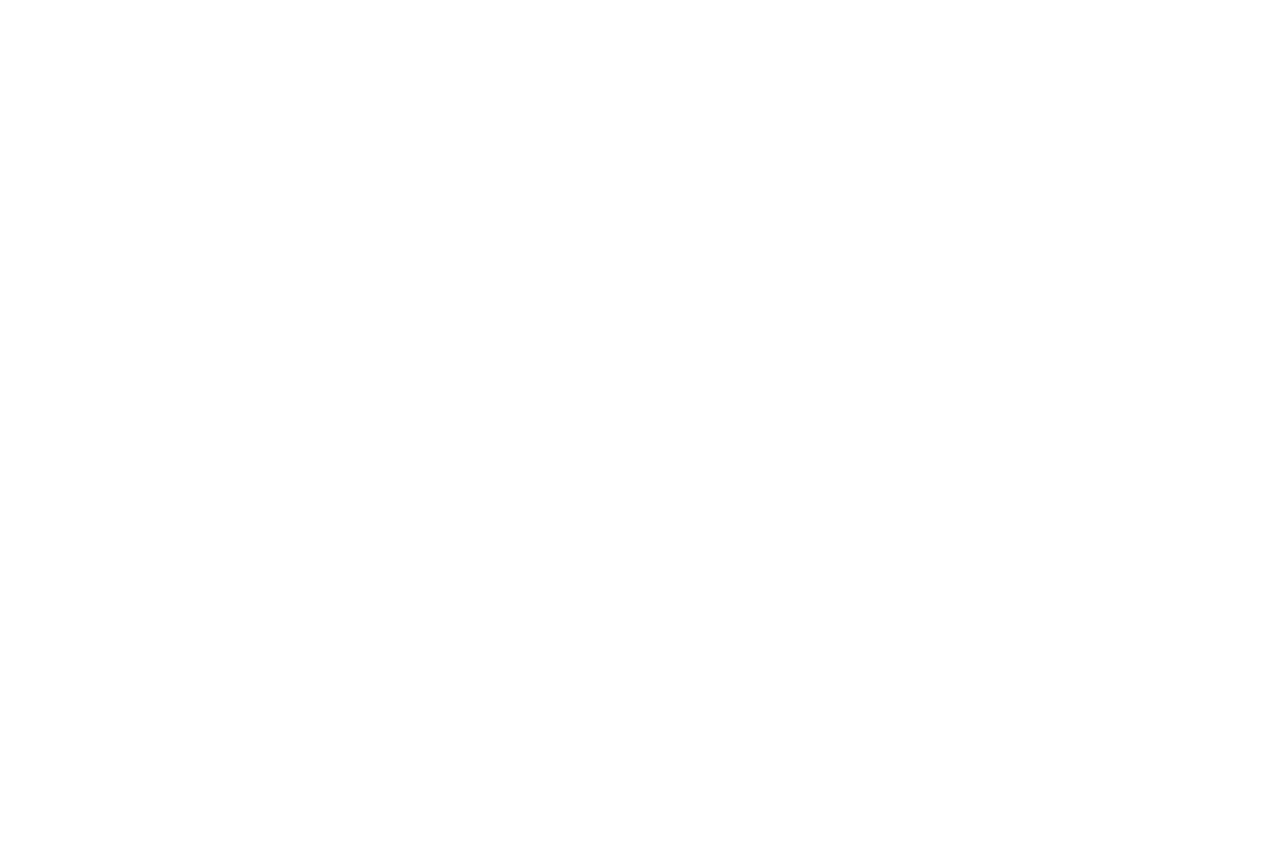
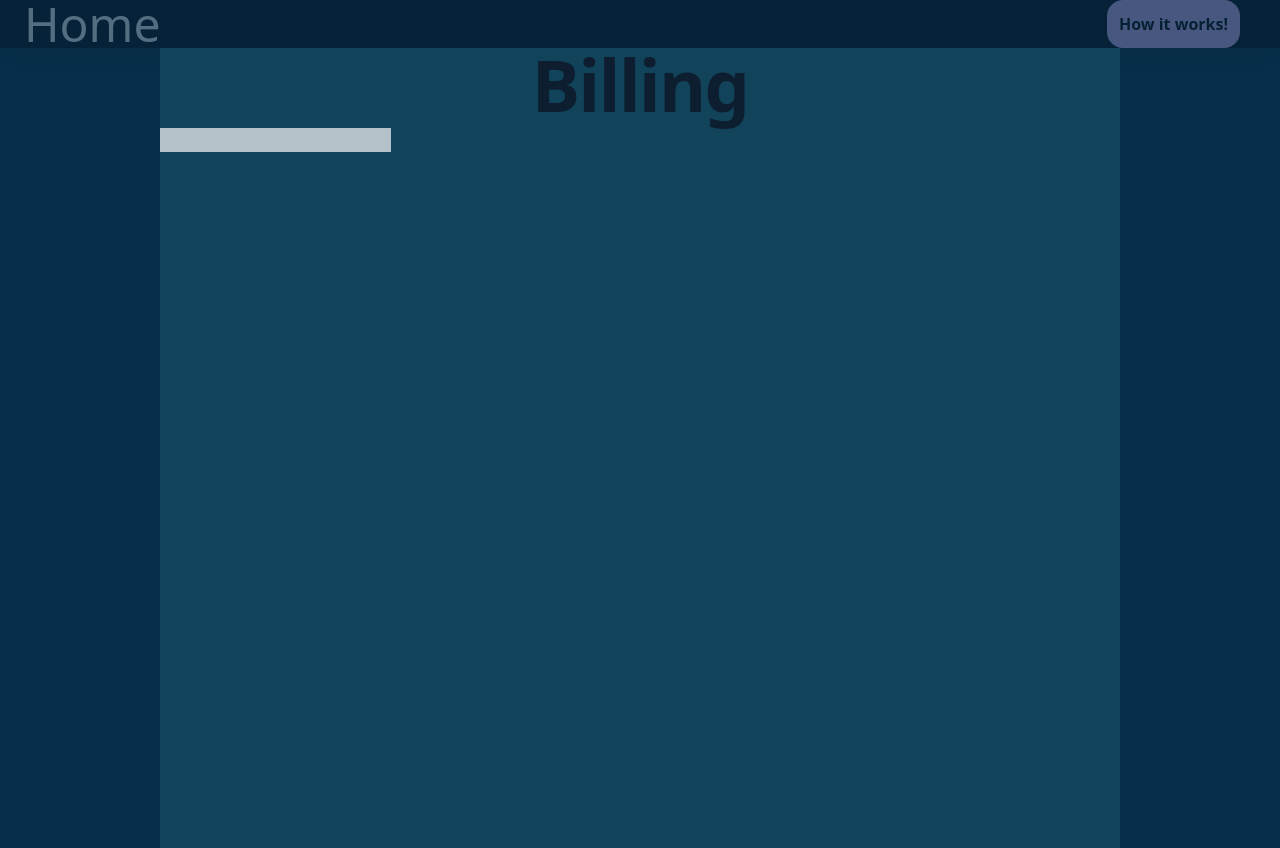
Before and after one commit to msuriya2001/Angular-Agency-, an Angular app: page /Bill in a window 1280 px wide. Before the commit this address led to /. Before the commit the page ends 800 px from the top, so only its background shows below. Built offline with nearby package versions, Linux system fonts and the light colour scheme.

Commit message:
bill componennt is added

```diff
--- a/src/app/app-routing.module.ts
+++ b/src/app/app-routing.module.ts
@@ -4,12 +4,14 @@
 import { SignUPComponent } from './sign-up/sign-up.component';
 import { HomeLandingComponent } from './home-landing/home-landing.component';
 import { AddingProductsComponent } from './adding-products/adding-products.component';
+import { BillComponent } from './bill/bill.component';
 
 const routes: Routes = [
 {path:"", component:LoginComponent},
 {path:"SignUp", component:SignUPComponent},
 {path:"Home", component:HomeLandingComponent},
-{path:"Add Products", component: AddingProductsComponent}
+{path:"Add Products", component: AddingProductsComponent},
+{path:"Bill", component:BillComponent}
 
 ];
 
--- a/src/app/app.module.ts
+++ b/src/app/app.module.ts
@@ -8,6 +8,7 @@
 import { HomeLandingComponent } from './home-landing/home-landing.component';
 import { ReactiveFormsModule,FormsModule } from '@angular/forms';
 import { AddingProductsComponent } from './adding-products/adding-products.component';
+import { BillComponent } from './bill/bill.component';
 
 @NgModule({
   declarations: [
@@ -15,7 +16,8 @@
     LoginComponent,
     SignUPComponent,
     HomeLandingComponent,
-    AddingProductsComponent
+    AddingProductsComponent,
+    BillComponent
   ],
   imports: [
     BrowserModule,
--- /dev/null
+++ b/src/app/bill/bill.component.html
@@ -0,0 +1,42 @@
+
+<div class="bg-sky-950">
+
+
+    <div class="sticky w-full h- flex  justify-between bg-slate-950 opacity-30 drop-shadow-xl" >
+
+        <div class=" ml-6 justify-between">
+
+            <a href="/Home" class="text-5xl text-white hover:text-sky-900">Home</a>
+
+        </div>
+
+        <div class="pr-10">
+
+            <button class=" p-3 h-full rounded-2xl ml-3 bg-purple-300 font-semibold hover:bg-sky-700"> How it works!</button>
+
+        </div>
+
+
+
+
+    </div>
+    <div class="h-screen w-3/4 flex flex-col mx-auto  bg-cyan-900 opacity-70">
+
+        <div class="flex flex-col place-items-center">
+
+            <h3 class="mb-2 text-7xl font-bold tracking-tight text-gray-900 dark:text-white">Billing</h3>
+
+
+        </div>
+
+        <div class="flex flex-row">
+            <input type="text" name="" id="">
+        </div>
+
+
+
+    </div>
+
+
+
+</div>
--- a/src/app/home-landing/home-landing.component.html
+++ b/src/app/home-landing/home-landing.component.html
@@ -9,7 +9,7 @@
 
             <a href="" class="text-cyan-800 pr-10 text-xl order-5 hover:text-cyan-950">Closing Stock</a>
             <a href="" class="text-cyan-800  pr-10 text-xl order-4  hover:text-cyan-950">In Stock</a>
-            <a href="" class="text-cyan-800  text-xl order-3  hover:text-cyan-950">Bill</a>
+            <a href="/Bill" class="text-cyan-800  text-xl order-3  hover:text-cyan-950">Bill</a>
             <a href="/Add Products" class="text-cyan-800  text-xl order-2  hover:text-cyan-950">Add Products</a>
             <a href="" class="text-cyan-800  text-xl order-1  hover:text-cyan-950">Profile</a>
 
```
Also changed, not shown: src/app/bill/bill.component.ts (added, +10 -0 lines), src/app/bill/bill.component.css (added), 1 other file (tests, documents, lock files or other folders).
